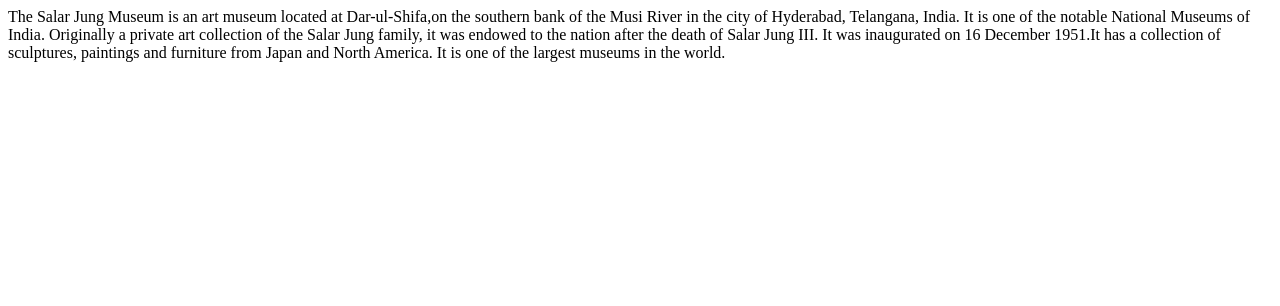
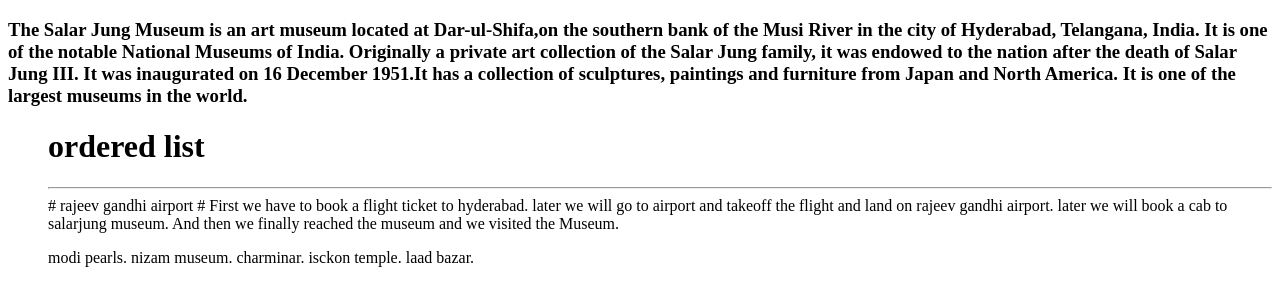
Before and after one commit to 44-563-Web-Apps-F22/44563-webapps-assignment-3-udaykirankolla, a plain HTML site: page index.html in a window 1280 px wide. Drawn offline with Linux system fonts and the light colour scheme.

Commit message:
Update index.html

```diff
--- a/index.html
+++ b/index.html
@@ -1,22 +1,34 @@
 <!DOCTYPE html>
 <html>
-    <head>
-        <title>
-                salarjung museum
+    <title>
+        <h6>
+            salarjung museum
+        </h6>
+    </title>
+     <body>
 
-        </title>
-
-
-    </head>
-    <body>
-
-            The Salar Jung Museum is an art museum located at Dar-ul-Shifa,on the southern bank of the Musi River in the city of Hyderabad, Telangana, India.
+           <h3> The Salar Jung Museum is an art museum located at Dar-ul-Shifa,on the southern bank of the Musi River in the city of Hyderabad, Telangana, India.
             It is one of the notable National Museums of India.
             Originally a private art collection of the Salar Jung family, it was endowed to the nation after the death of Salar Jung III.
             It was inaugurated on 16 December 1951.It has a collection of sculptures, paintings and furniture from Japan and North America.
-            It is one of the largest museums in the world.
+            It is one of the largest museums in the world.</h3>
 
 
+        <ol>
 
+            <h1> ordered list </h1><hr>
+        # rajeev gandhi airport #
+        First we have to book a flight ticket to hyderabad.
+        later we will go to airport and takeoff the flight and land on rajeev gandhi airport.
+        later we will book a cab to salarjung museum.
+        And then we finally reached the museum and we visited the Museum.
+        </ol>
+        <ul>
+            modi pearls.
+            nizam museum.
+            charminar.
+            isckon temple.
+            laad bazar.
+        </ul>
     </body>
 </html>
```
